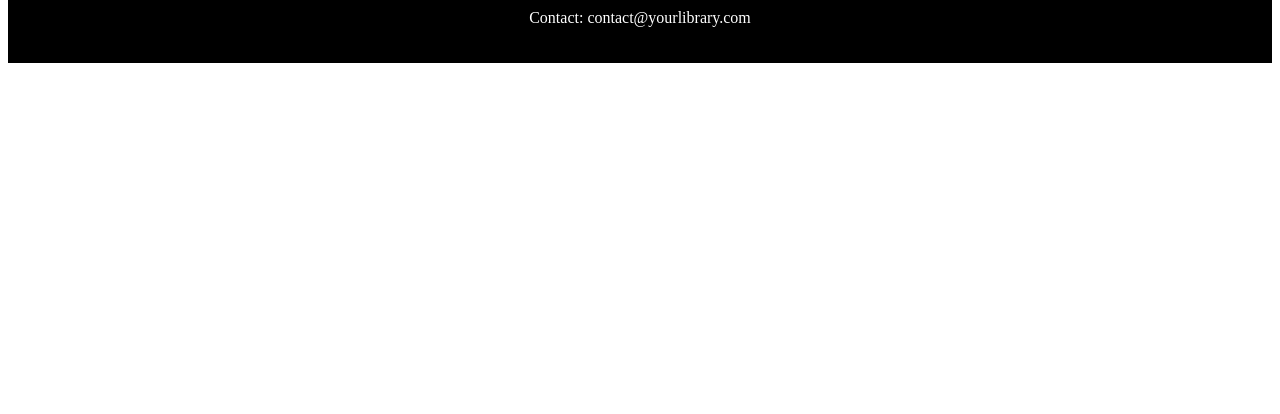
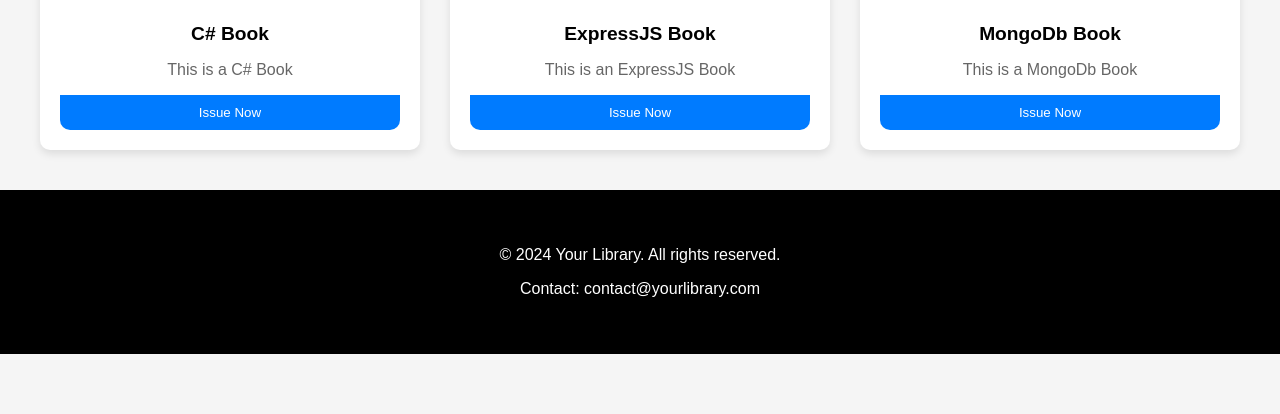
Before and after one commit to ghoshariji/basicloginsystem, a PHP site: page /welcome.php in a window 1280 px wide. Shown: the part 1121-1535 px from the top of the page. Before the commit the page ends 1184 px from the top, so only its background shows below. Run offline with PHP 8.4, Linux system fonts and the light colour scheme; data that the repository does not hold is empty.

Commit message:
picture updated

```diff
--- a/userorder.php
+++ b/userorder.php
@@ -3,7 +3,7 @@
 <head>
     <meta charset="UTF-8">
     <meta name="viewport" content="width=device-width, initial-scale=1.0">
-    <title>User Orders</title>
+    <title>Your Orders</title>
 </head>
 <body>
 <?php
@@ -23,7 +23,7 @@
 
         if ($result->num_rows > 0) {
             // Display orders in a table format
-            echo "<h1>User Orders</h1>";
+            echo "<h1>Your Orders</h1>";
             echo "<table border='1'>";
             echo "<tr><th>Book Name</th><th>Price</th><th>Submit Date</th><th>Status</th></tr>";
             while($row = $result->fetch_assoc()) {
--- a/welcome.php
+++ b/welcome.php
@@ -1,46 +1,36 @@
 <?php
-// session_start(); // Start the session
-
 $alert = false;
 if ($_SERVER["REQUEST_METHOD"] == "POST") {
     include "config/_dbconfig.php";
-
-    // Check if email is set in the session
-    if (isset($_SESSION["email"])) {
         $email = $_SESSION["email"];
-
         $bookname = $_POST["bookname"];
         $price = $_POST["price"];
         $submitdate = $_POST["date"];
-
-        // saving into the database
         $sql = "INSERT INTO `libray`.`bookmodel` (`username`, `bookname`, `price`, `submitdate`) VALUES ('$email', '$bookname', '$price', '$submitdate')";
 
         if ($conn->query($sql) === TRUE) {
             $alert = true;
         } else {
-            // Handle the case where the query execution fails
             echo "Error: " . $conn->error;
         }
-    } else {
-        // Handle the case where email is not set in the session
-        echo "Email not found in session.";
-    }
 }
-
-// Array of book details
 $books = array(
-    array("name" => "Bengali Book", "description" => "This is a Bengali Book","image" => "https://picsum.photos/200/300"),
-    array("name" => "English Book", "description" => "This is an English Book","image" => "https://picsum.photos/200/300"),
-    array("name" => "Java Book", "description" => "This is a Java Book","image" => "https://picsum.photos/200/300"),
-    array("name" => "PHP Book", "description" => "This is a PHP Book","image" => "https://picsum.photos/200/300"),
-    array("name" => "HTML Book", "description" => "This is an HTML Book","image" => "https://picsum.photos/200/300"),
-    array("name" => "CSS Book", "description" => "This is a CSS Book","image" => "https://picsum.photos/200/300"),
-    array("name" => "C# Book", "description" => "This is a C# Book","image" => "https://picsum.photos/200/300"),
-    array("name" => "ExpressJS Book", "description" => "This is an ExpressJS Book","image" => "https://picsum.photos/200/300"),
-    array("name" => "MongoDb Book", "description" => "This is a MongoDb Book","image" => "https://picsum.photos/200/300")
+    array("name" => "Bengali Book", "description" => "This is a Bengali Book", "image" => "https://picsum.photos/200/300"),
+    array("name" => "English Book", "description" => "This is an English Book", "image" => "https://picsum.photos/200/300"),
+    array("name" => "Java Book", "description" => "This is a Java Book", "image" => "https://picsum.photos/200/300"),
+    array("name" => "PHP Book", "description" => "This is a PHP Book", "image" => "https://picsum.photos/200/300"),
+    array("name" => "HTML Book", "description" => "This is an HTML Book", "image" => "https://picsum.photos/200/300"),
+    array("name" => "CSS Book", "description" => "This is a CSS Book", "image" => "https://picsum.photos/200/300"),
+    array("name" => "C# Book", "description" => "This is a C# Book", "image" => "https://picsum.photos/200/300"),
+    array("name" => "ExpressJS Book", "description" => "This is an ExpressJS Book", "image" => "https://picsum.photos/200/300"),
+    array("name" => "MongoDb Book", "description" => "This is a MongoDb Book", "image" => "https://picsum.photos/200/300")
 );
 ?>
+
+
+
+
+
 
 <!DOCTYPE html>
 <html lang="en">
@@ -48,8 +38,88 @@ $books = array(
 <head>
     <meta charset="UTF-8">
     <meta name="viewport" content="width=device-width, initial-scale=1.0">
-    <title>Document</title>
+    <title>Library</title>
     <style>
+        /* General styles */
+        body {
+            margin: 0;
+            font-family: Arial, sans-serif;
+            background-color: #f5f5f5;
+        }
+
+        .container {
+            max-width: 1200px;
+            margin: 0 auto;
+            padding: 20px;
+        }
+
+        h1 {
+            text-align: center;
+            margin-bottom: 30px;
+        }
+
+        /* Book styles */
+        .book-section {
+            display: flex;
+            flex-wrap: wrap;
+            justify-content: space-between;
+        }
+
+        .book-container {
+            flex: 0 0 calc(33.33% - 20px);
+            margin-bottom: 20px;
+            background-color: #fff;
+            border-radius: 10px;
+            box-shadow: 0 4px 8px rgba(0, 0, 0, 0.1);
+            overflow: hidden;
+            transition: transform 0.3s;
+        }
+
+        .book-container:hover {
+            transform: translateY(-5px);
+        }
+
+        .book-image {
+            width: 100%;
+            height: 200px;
+            object-fit: cover;
+            border-bottom: 2px solid #f2f2f2;
+        }
+
+        .book-details {
+            padding: 20px;
+        }
+
+        .book-title {
+            margin-top: 0;
+            margin-bottom: 10px;
+            text-align: center;
+            font-size: 1.2rem;
+        }
+
+        .book-description {
+            text-align: center;
+            color: #666;
+        }
+
+        .book-button {
+            display: block;
+            width: 100%;
+            background-color: #007bff;
+            color: #fff;
+            text-align: center;
+            padding: 10px 0;
+            border: none;
+            border-radius: 0 0 10px 10px;
+            cursor: pointer;
+            transition: background-color 0.3s;
+        }
+
+        .book-button:hover {
+            background-color: #0056b3;
+        }
+
+        /* Modal styles */
         .modal {
             display: none;
             position: fixed;
@@ -57,9 +127,7 @@ $books = array(
             left: 0;
             top: 0;
             width: 100%;
-            /* Full width */
             height: 100%;
-            /* Full height */
             overflow: auto;
             background-color: rgba(0, 0, 0, 0.5);
             justify-content: center;
@@ -75,133 +143,74 @@ $books = array(
             border-radius: 5px;
         }
 
-        /* Close button styles */
         .close {
             color: #aaa;
             float: right;
             font-size: 28px;
             font-weight: bold;
+            cursor: pointer;
         }
 
         .close:hover,
         .close:focus {
             color: black;
             text-decoration: none;
-            cursor: pointer;
-        }
-
-        .allmodal {
-            display: flex;
-            flex-wrap: wrap;
-            justify-content: center;
-        }
-
-        .book-container {
-            max-width: 400px;
-            margin: 20px;
-            background-color: #f9f9f9;
-            border-radius: 10px;
-            overflow: hidden;
-            box-shadow: 0 4px 8px rgba(0, 0, 0, 0.1);
-        }
-
-        .book-container img {
-            width: 100%;
-            display: block;
-        }
-
-        .book-container h2 {
-            margin-top: 0;
-            margin-bottom: 10px;
-        }
-
-        .book-container p {
-            margin-top: 0;
-        }
-
-        .book-container button {
-            display: block;
-            width: 100%;
-            background-color: #007bff;
-            color: #fff;
-            text-decoration: none;
-            padding: 10px 20px;
-            border-radius: 5px;
-            margin-top: 10px;
-            border: none;
-            cursor: pointer;
         }
     </style>
 </head>
 
 <body>
-    <?php
-    include "config/_nav.php";
-    ?>
-
-    <div class="allmodal">
-        <?php foreach ($books as $book) : ?>
-            <div class="book-container">
-                <img src="<?php echo $book['image']; ?>" alt="Default Image">
-                <div style="padding: 20px;">
-                    <h2><?php echo $book['name']; ?></h2>
-                    <p><?php echo $book['description']; ?></p>
-                    <button class="openModalBtn" style="display: block; width: 100%;">Issue Now</button>
+    <?php include "config/_nav.php" ?>
+    <div class="container">
+        <h1>Your Library</h1>
+        <div class="book-section">
+            <?php foreach ($books as $book) : ?>
+                <div class="book-container">
+                    <img src="<?php echo $book['image']; ?>" alt="<?php echo $book['name']; ?>" class="book-image">
+                    <div class="book-details">
+                        <h2 class="book-title"><?php echo $book['name']; ?></h2>
+                        <p class="book-description"><?php echo $book['description']; ?></p>
+                        <button class="book-button" onclick="openModal('<?php echo $book['name']; ?>')">Issue Now</button>
+                    </div>
                 </div>
-            </div>
-        <?php endforeach; ?>
+            <?php endforeach; ?>
+        </div>
     </div>
 
+    <!-- Modal -->
     <div id="myModal" class="modal">
         <div class="modal-content">
-            <span class="close">&times;</span>
-            <h2>Fill your Book details</h2>
+            <span class="close" onclick="closeModal()">&times;</span>
+            <h2 id="modalBookTitle">Fill your Book details</h2>
             <form id="modalForm" action="/abhijit/welcome.php" method="post">
                 <label for="name">Book Name:</label><br>
                 <input type="text" id="name" name="bookname" required><br><br>
+                <label for="name">Registered Email:</label><br>
+                <input type="email" id="email" name="email" required><br><br>
                 <label for="price">Enter the Price:</label><br>
                 <input type="text" id="price" name="price" required><br><br>
                 <label for="date">Enter the return Date:</label><br>
                 <input type="date" id="date" name="date" required><br><br>
                 <button type="submit" style="background-color: #007bff; color: #fff; text-decoration: none; padding: 10px 20px; border-radius: 5px;">Submit</button>
-                <?php
-                if ($alert)
-                    echo "Submitted successfully";
-                ?>
+                <?php if ($alert) echo "Submitted successfully"; ?>
             </form>
         </div>
     </div>
 
     <script>
-        var modal = document.getElementById("myModal");
-        var btns = document.querySelectorAll(".openModalBtn");
-        var span = document.getElementsByClassName("close")[0];
+        function openModal(bookName) {
+            var modal = document.getElementById("myModal");
+            var modalBookTitle = document.getElementById("modalBookTitle");
+            modal.style.display = "block";
+            modalBookTitle.textContent = "Issue " + bookName;
+        }
 
-        btns.forEach(function(btn) {
-            btn.onclick = function() {
-                modal.style.display = "block";
-            }
-        });
-
-        span.onclick = function() {
+        function closeModal() {
+            var modal = document.getElementById("myModal");
             modal.style.display = "none";
         }
-
-        window.onclick = function(event) {
-            if (event.target == modal) {
-                modal.style.display = "none";
-            }
-        }
-        // document.getElementById("modalForm").addEventListener("submit", function(event) {
-        //     event.preventDefault();
-        //     this.submit();
-        // });
-
     </script>
-
-    <?php
-    include "footer.php"
-    ?>
+    <?php include "footer.php" ?>
 </body>
 
 </html>
```
